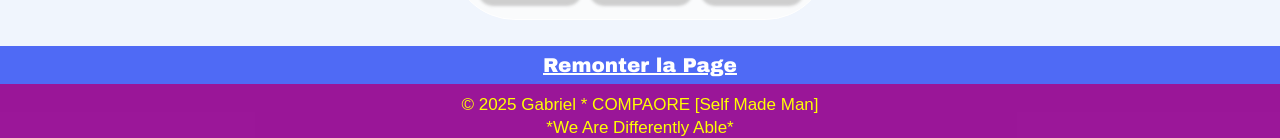
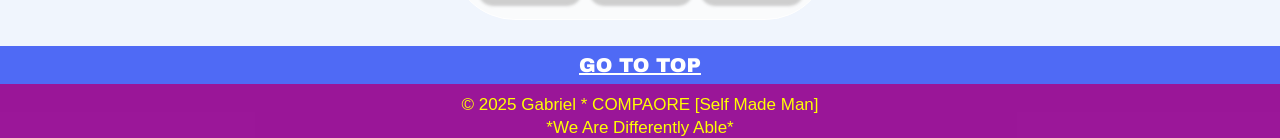
Before and after one commit to Kinguetidkingue/Beginning, a plain HTML site: page index.html in a window 1280 px wide. Shown: the part 1413-1551 px from the top of the page. Drawn offline with nearby package versions, Linux system fonts and the light colour scheme; a script that the page names is missing; a web font is replaced by a local one.

Commit message:
Update index.html

```diff
--- a/index.html
+++ b/index.html
@@ -88,7 +88,7 @@
    <script src="index.js."></script>
 
 <!---Going to beginning of the page-->
-<div class="Top"><a href="#Top"id="UNICODE" >Remonter la Page</a></div>
+<div class="Top"><a href="#Top"id="UNICODE" >GO TO TOP</a></div>
 
    <!--The footer starts here-->
     <footer class="footer">
```
